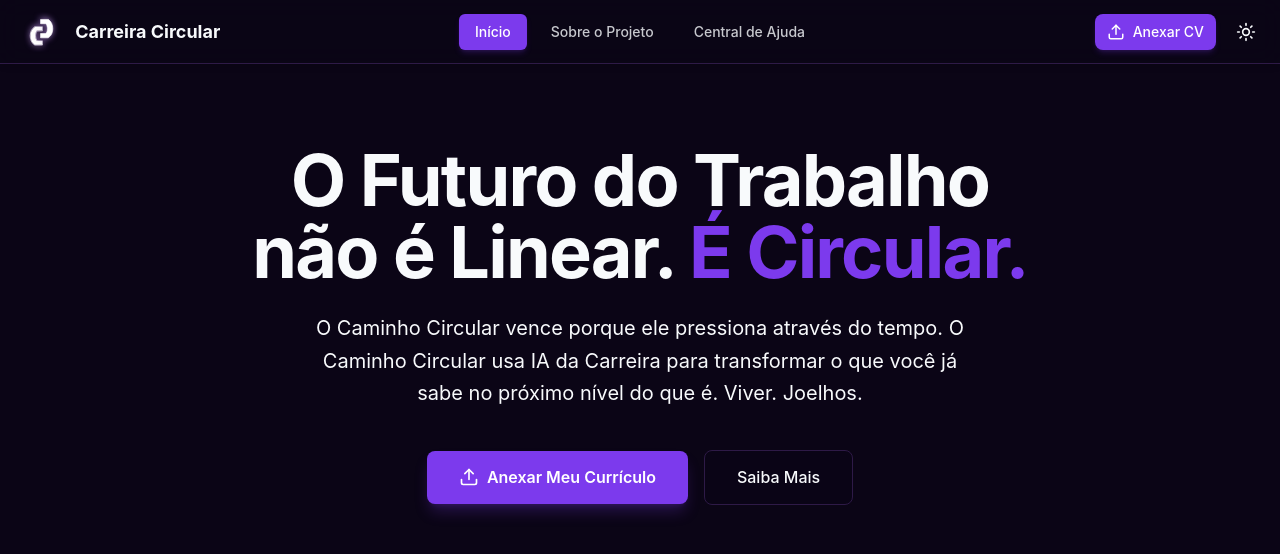
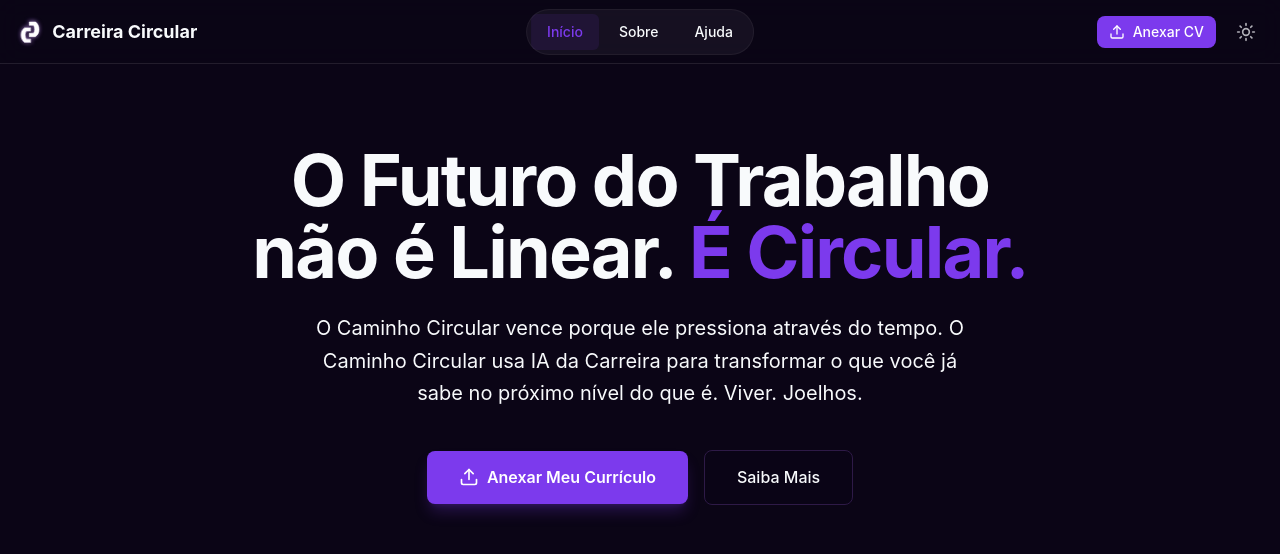
Before and after one commit to FIAP-AURAMED/carreira-circular, a React (Vite) app: page / in a window 1280 px wide. Shown: the top 554 px of the page. Built offline with nearby package versions, Linux system fonts and the light colour scheme.

Commit message:
fix: Ajustando o o Menu mobile no header

```diff
--- a/src/components/Header/index.tsx
+++ b/src/components/Header/index.tsx
@@ -1,7 +1,7 @@
 import { Sun, Moon, Upload } from 'lucide-react';
 import { useTheme } from '../../context/ThemeContext';
 import { Link, useLocation } from 'react-router-dom';
-import MobileMenu from '../Menu'; // Importamos o novo Menu Mobile
+import MobileMenu from '../Menu'; // Importa o menu que criamos acima
 import logo from '../../assets/logocarreira.svg';
 
 interface HeaderProps {
@@ -13,48 +13,41 @@ export default function Header({ onOpenUpload }: HeaderProps) {
     const location = useLocation();
     const isActive = (path: string) => location.pathname === path;
 
-    // Estilos dos Links Desktop
-    const navLinkBase = "px-4 py-2 rounded-md text-sm font-medium transition-all duration-200";
-    const navActive = "bg-primary text-primary-foreground shadow-md shadow-primary/20";
-    const navIdle = "text-foreground/80 hover:bg-secondary hover:text-secondary-foreground";
+    const navLinkBase = "px-4 py-2 rounded-md text-sm font-medium transition-all hover:bg-white/5";
+    const navActive = "text-primary bg-primary/10";
+    const navIdle = "text-muted-foreground";
 
     return (
-        <header className='relative flex justify-between items-center px-4 h-16 shadow-md bg-background/80 backdrop-blur-md border-b border-border sticky top-0 z-50'>
+        <header className='flex items-center justify-between px-4 h-16 bg-background/80 backdrop-blur-md border-b border-white/10 sticky top-0 z-40 w-full'>
 
-            {/* 1. ESQUERDA: Logo */}
-            <div className="flex items-center z-20">
-                <img src={logo} alt="Logo" className="h-10 w-auto m-2"/>
-                <span className="font-bold text-lg hidden sm:block ml-2 text-foreground">Carreira Circular</span>
-            </div>
+            {/* Esquerda: Logo */}
+            <Link to="/" className="flex items-center gap-2 z-50">
+                <img src={logo} alt="Logo" className="h-8 w-auto"/>
+                <span className="font-bold text-lg hidden sm:block text-foreground">Carreira Circular</span>
+            </Link>
 
-            {/* 2. CENTRO: Navegação Desktop (Posição Absoluta) */}
-            <nav className="hidden md:flex absolute left-1/2 top-1/2 -translate-x-1/2 -translate-y-1/2 gap-2">
+            {/* Centro: Nav Desktop (Some no mobile) */}
+            <nav className="hidden md:flex absolute left-1/2 -translate-x-1/2 items-center gap-1 bg-white/5 p-1 rounded-full border border-white/5">
                 <Link to="/" className={`${navLinkBase} ${isActive('/') ? navActive : navIdle}`}>Início</Link>
-                <Link to="/sobre" className={`${navLinkBase} ${isActive('/sobre') ? navActive : navIdle}`}>Sobre o Projeto</Link>
-                <Link to="/central-ajuda" className={`${navLinkBase} ${isActive('/central-ajuda') ? navActive : navIdle}`}>Central de Ajuda</Link>
+                <Link to="/sobre" className={`${navLinkBase} ${isActive('/sobre') ? navActive : navIdle}`}>Sobre</Link>
+                <Link to="/central-ajuda" className={`${navLinkBase} ${isActive('/central-ajuda') ? navActive : navIdle}`}>Ajuda</Link>
             </nav>
 
-            {/* 3. DIREITA: Ações + Menu Mobile */}
-            <div className="flex items-center gap-2 md:gap-3 z-20">
-
-                {/* Botão Upload (Responsivo) */}
+            {/* Direita: Ações + Menu Mobile */}
+            <div className="flex items-center gap-3">
                 <button
                     onClick={onOpenUpload}
-                    className="flex items-center gap-2 px-3 py-2 text-sm font-medium rounded-lg bg-primary text-primary-foreground hover:brightness-110 transition-all shadow-md shadow-primary/20"
+                    className="flex items-center gap-2 bg-primary hover:bg-primary/90 text-white px-3 py-1.5 rounded-lg text-sm font-medium transition-colors"
                 >
-                    <Upload size={18} />
+                    <Upload size={16} />
                     <span className="hidden sm:inline">Anexar CV</span>
                 </button>
 
-                {/* Botão Tema */}
-                <button
-                    onClick={toggleTheme}
-                    className="p-2 rounded-full hover:bg-secondary text-foreground transition-colors"
-                >
+                <button onClick={toggleTheme} className="p-2 text-foreground/70 hover:text-foreground">
                     {theme === 'dark' ? <Sun size={20} /> : <Moon size={20} />}
                 </button>
 
-                {/* Botão Menu Hamburguer (Só aparece no Mobile, vindo do componente) */}
+                {/* Componente do Menu Mobile (Só aparece em telas pequenas) */}
                 <MobileMenu />
             </div>
         </header>
```
